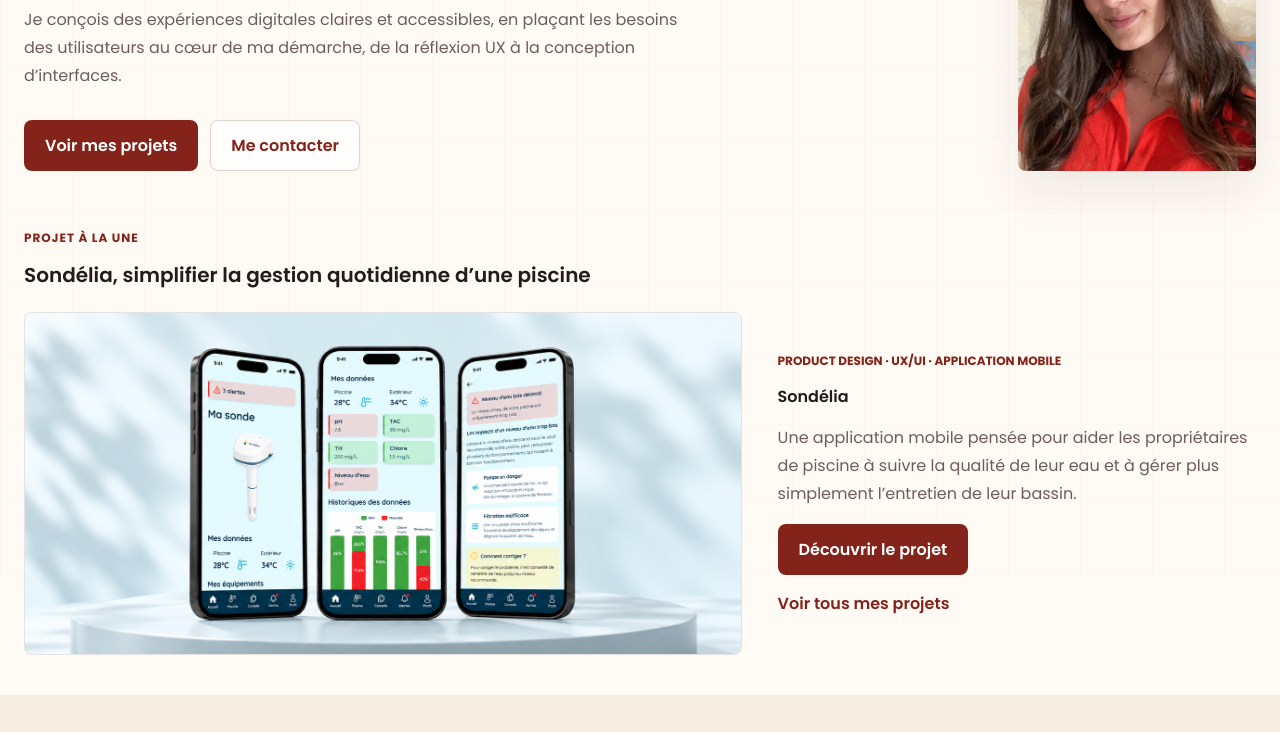
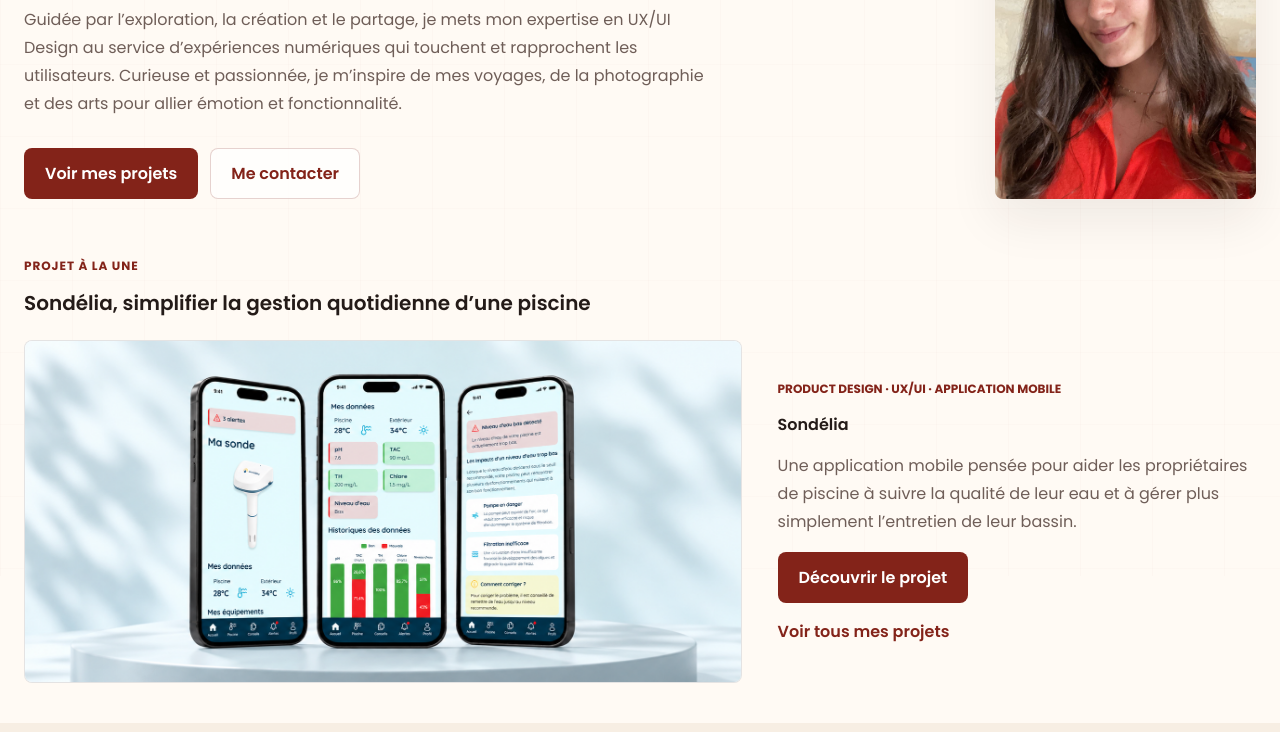
Before and after one commit to elisepassicousset/portfolio, a plain HTML site: page index.html in a window 1280 px wide. Shown: the part 224-956 px from the top of the page. Drawn offline with Linux system fonts and the light colour scheme.

Commit message:
Update homepage introduction copy

```diff
--- a/index.html
+++ b/index.html
@@ -35,7 +35,7 @@
           <h1>Elise Passicousset</h1>
           <p class="hero-title">Product Designer UX/UI</p>
           <p class="hero-copy">
-            Je conçois des expériences digitales claires et accessibles, en plaçant les besoins des utilisateurs au cœur de ma démarche, de la réflexion UX à la conception d’interfaces.
+            Guidée par l’exploration, la création et le partage, je mets mon expertise en UX/UI Design au service d’expériences numériques qui touchent et rapprochent les utilisateurs. Curieuse et passionnée, je m’inspire de mes voyages, de la photographie et des arts pour allier émotion et fonctionnalité.
           </p>
           <div class="actions">
             <a class="btn btn-primary" href="projects.html">Voir mes projets</a>
```
